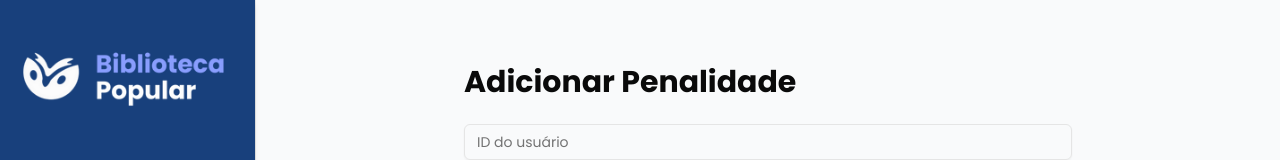
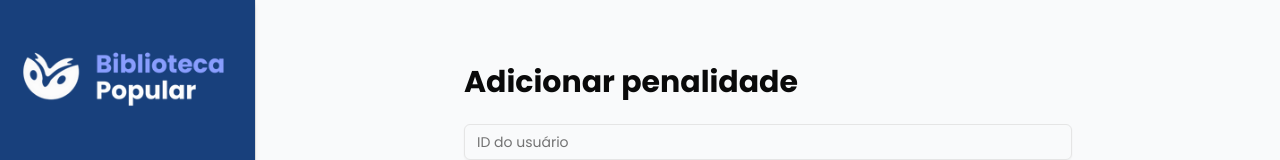
Before and after one commit to cursinhoeachusp/biblioteca_cursinho_frontend, a Next.js app: page /penalidades/adicionar in a window 1280 px wide. Shown: the top 160 px of the page. Built offline with nearby package versions, Linux system fonts and the light colour scheme; no server answers; sample sign-in values are in the browser's storage.

Commit message:
fix: ajusta mais alguns textos de paginas

```diff
--- a/src/app/emprestimos/adicionar/page.tsx
+++ b/src/app/emprestimos/adicionar/page.tsx
@@ -303,7 +303,7 @@ function AdicionarEmprestimoForm() {
         <div className="pt-4 flex justify-end gap-3">
           <Button type="button" variant="outline" onClick={() => router.back()}>Cancelar</Button>
           <Button type="submit" disabled={isLoading}>
-            {isLoading ? 'Salvando...' : 'Confirmar Empréstimo'}
+            {isLoading ? 'Salvando...' : 'Confirmar empréstimo'}
           </Button>
         </div>
 
--- a/src/app/emprestimos/page.tsx
+++ b/src/app/emprestimos/page.tsx
@@ -232,7 +232,7 @@ export default function EmprestimosPage() {
           </SelectContent>
         </Select>
         <div className="w-full md:w-auto ml-auto">
-          <Botao texto="Adicionar Empréstimo" onClick={() => router.push('/emprestimos/adicionar')} />
+          <Botao texto="Adicionar empréstimo" onClick={() => router.push('/emprestimos/adicionar')} />
         </div>
       </div>
 
--- a/src/app/penalidades/adicionar/page.tsx
+++ b/src/app/penalidades/adicionar/page.tsx
@@ -135,7 +135,7 @@ export default function AdicionarPenalidadePage() {
 
   return (
     <main className="max-w-2xl mx-auto p-8 space-y-6">
-      <h1 className="text-3xl font-bold">Adicionar Penalidade</h1>
+      <h1 className="text-3xl font-bold">Adicionar penalidade</h1>
 
       <form onSubmit={handleSubmit(onSubmit)} className="space-y-4">
         <Input placeholder="ID do usuário" {...register('usuario_id')} />
--- a/src/app/penalidades/page.tsx
+++ b/src/app/penalidades/page.tsx
@@ -145,7 +145,7 @@ export default function PenalidadesPage() {
             className="w-full placeholder:text-sm px-1 md:max-w-md border-gray-400"
           />
           <div className="w-full md:w-auto md:ml-auto">
-            <Botao texto="Adicionar Penalidade" onClick={() => router.push('/penalidades/adicionar')} />
+            <Botao texto="Adicionar penalidade" onClick={() => router.push('/penalidades/adicionar')} />
           </div>
         </div>
 
--- a/src/app/reservas/adicionar/page.tsx
+++ b/src/app/reservas/adicionar/page.tsx
@@ -289,7 +289,7 @@ function ReservaForm() {
                         Cancelar
                     </Button>
                     <Button type="submit" disabled={isLoading || !selectedUser || !exemplarCodigo}>
-                        {isLoading ? 'Salvando...' : 'Salvar Reserva'}
+                        {isLoading ? 'Salvando...' : 'Salvar reserva'}
                     </Button>
                 </div>
             </form>
```
